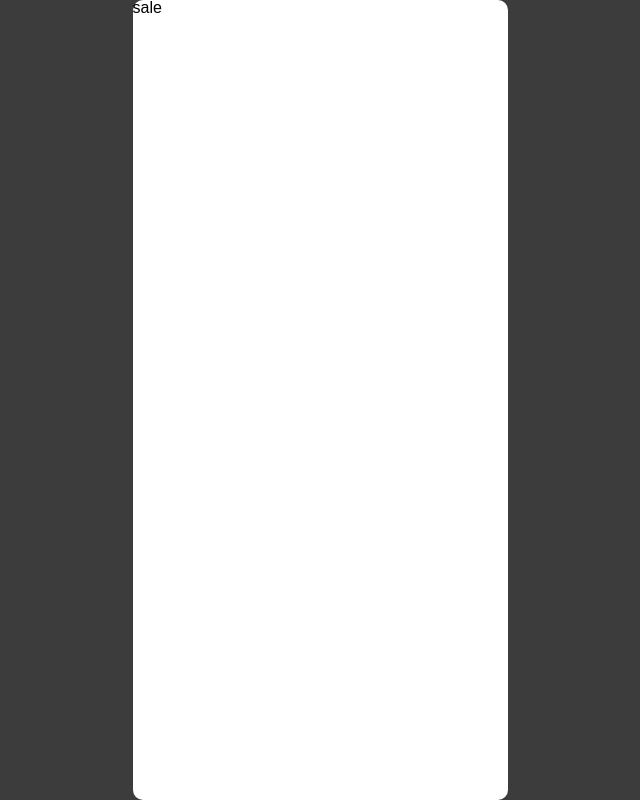
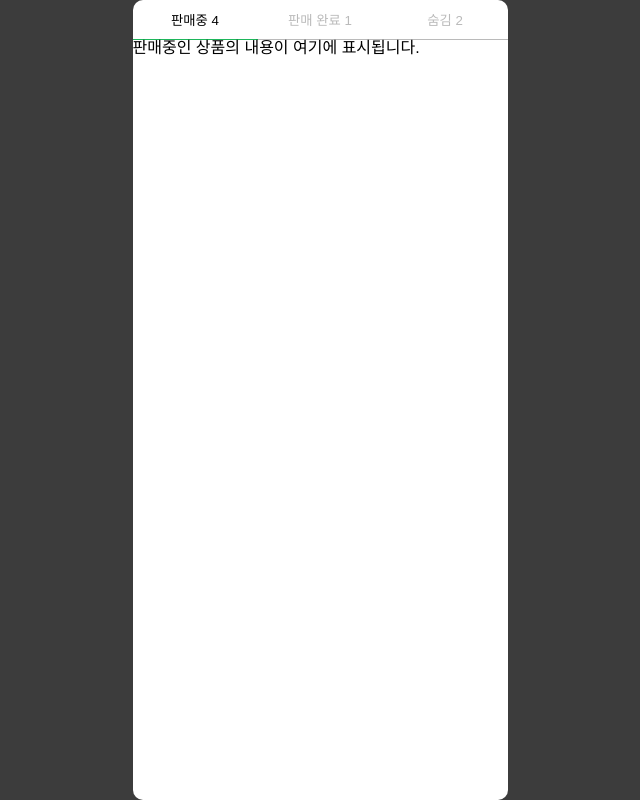
Before and after one commit to 9oormthon-univ/2024_BEOTKKOTTHON_TEAM_12_FE, a React (Vite) app: page /mypage/sales-history in a window 1280 px wide. Shown: the whole page, without its empty margins (320-960 px from the left). Built offline with nearby package versions, Linux system fonts and the light colour scheme; a web font is replaced by a local one.

Commit message:
STYLE : tab 스타일 변경

```diff
--- a/src/components/molcule/tab/index.tsx
+++ b/src/components/molcule/tab/index.tsx
@@ -3,19 +3,24 @@ import styled from 'styled-components';
 
 const TabsContainer = styled.div`
   display: flex;
-  border-bottom: 1px solid #e0e0e0;
+  justify-content: space-between;
+  width: 100%;
+  height: 40px;
+  color: var(--grey-4);
 `;
 
 const TabItem = styled.button`
+  width: 34%;
   padding: 10px 20px;
   border: none;
   background-color: transparent;
-  border-bottom: 3px solid transparent;
+  border-bottom: 1.5px solid var(--grey-4);
+  color: var(--gray-4);
   cursor: pointer;
 
   &.active {
-    border-bottom: 3px solid #0000ff; // 활성 탭의 하이라이트 색상입니다.
-    font-weight: bold;
+    border-bottom: 1.5px solid var(--green-primary);
+    color: #000000;
   }
 
   &:focus {
@@ -32,7 +37,11 @@ const TabPanel = styled.div`
 
 const Tab = () => {
   const [activeTab, setActiveTab] = useState('tab1');
-
+  const saleInfo = {
+    sales: 4,
+    salesComplete: 1,
+    hide: 2,
+  };
   return (
     <>
       <TabsContainer>
@@ -40,19 +49,19 @@ const Tab = () => {
           className={activeTab === 'tab1' ? 'active' : ''}
           onClick={() => setActiveTab('tab1')}
         >
-          판매중 4
+          판매중 {saleInfo.sales}
         </TabItem>
         <TabItem
           className={activeTab === 'tab2' ? 'active' : ''}
           onClick={() => setActiveTab('tab2')}
         >
-          판매 완료 1
+          판매 완료 {saleInfo.salesComplete}
         </TabItem>
         <TabItem
           className={activeTab === 'tab3' ? 'active' : ''}
           onClick={() => setActiveTab('tab3')}
         >
-          숨김 2
+          숨김 {saleInfo.hide}
         </TabItem>
       </TabsContainer>
       <TabPanel className={activeTab === 'tab1' ? 'active' : ''}>
--- a/src/pages/sales-history/index.tsx
+++ b/src/pages/sales-history/index.tsx
@@ -1,7 +1,12 @@
+import { Tab } from '@components/index';
 import React from 'react';
 
 const SalesHistory = () => {
-  return <div>sale</div>;
+  return (
+    <div>
+      <Tab />
+    </div>
+  );
 };
 
 export default SalesHistory;
```
